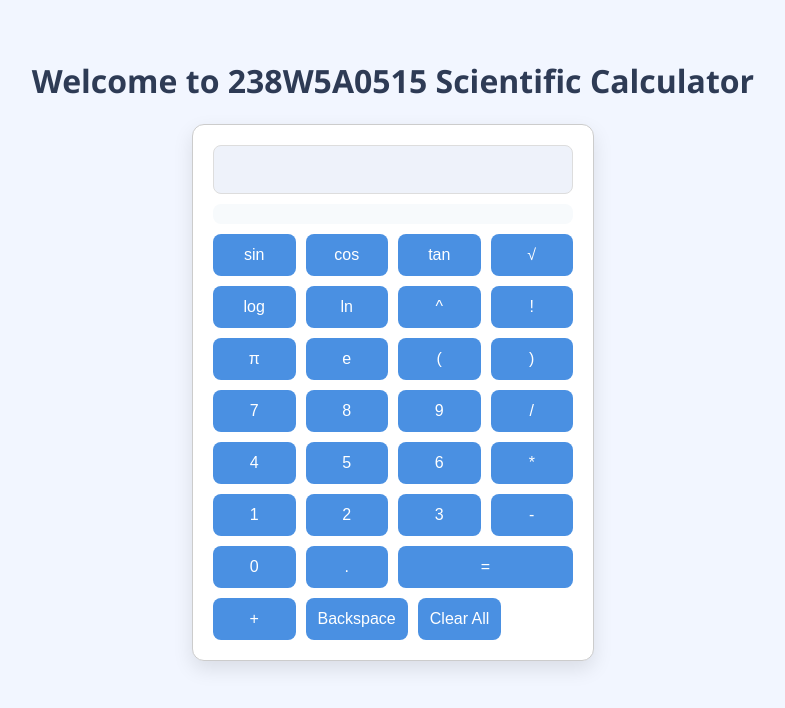
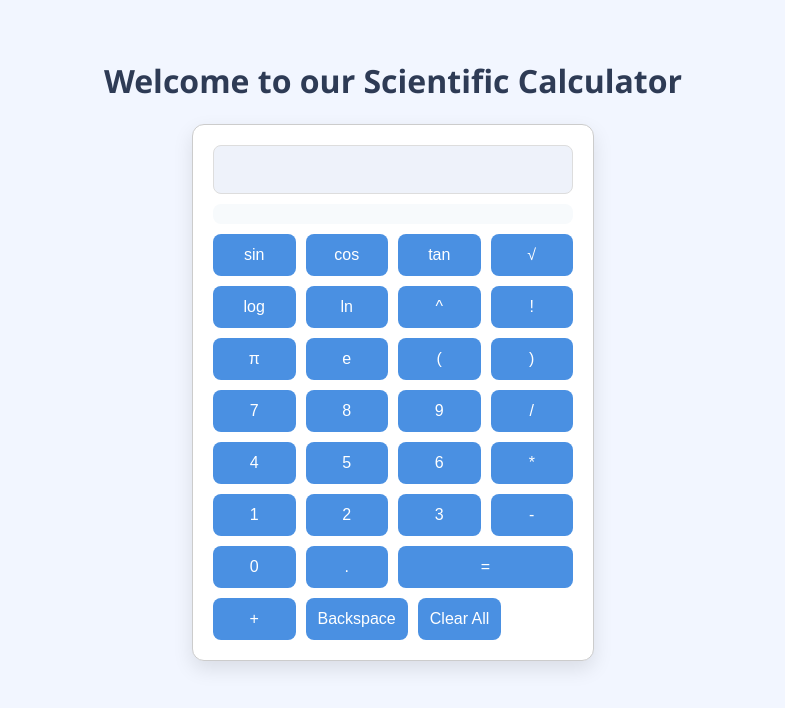
Before and after one commit to 238W5A0515/caliculator, a plain HTML site: page index.html in a window 1280 px wide. Shown: the whole page, without its empty margins (247-1032 px from the left). Drawn offline with Linux system fonts and the light colour scheme.

Commit message:
Update index.html

```diff
--- a/index.html
+++ b/index.html
@@ -7,7 +7,7 @@
   <link rel="stylesheet" href="styles.css">
 </head>
 <body>
-  <h1>Welcome to 238W5A0515 Scientific Calculator</h1>
+  <h1>Welcome to our Scientific Calculator</h1>
   <div class="calculator">
     <input type="text" id="display" disabled />
     <div class="result" id="result"></div>
```
